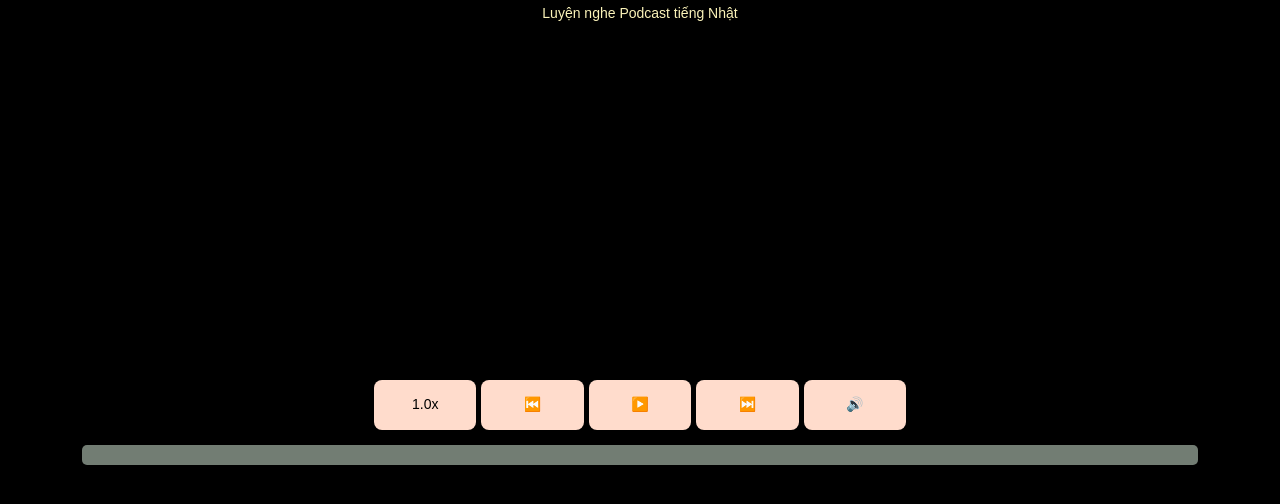
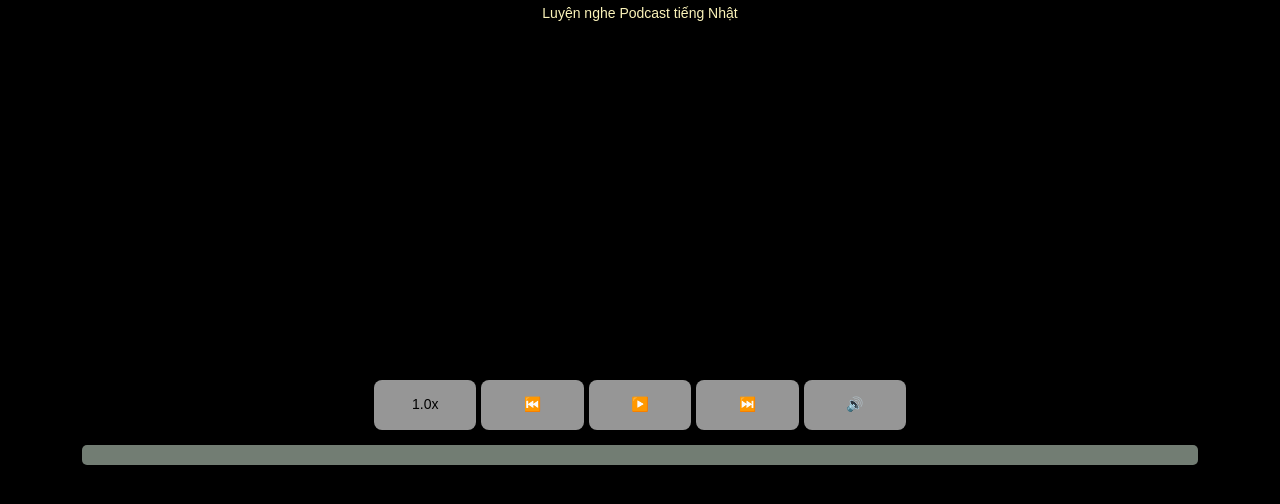
Before and after one commit to phanvankhaiofficial/podcast, a plain HTML site: page index.html in a window 1280 px wide. Drawn offline with nearby package versions, Linux system fonts and the light colour scheme.

Commit message:
Update index.html

```diff
--- a/index.html
+++ b/index.html
@@ -109,7 +109,7 @@
         }
 
         .controls button {
-            background: #FFDCCC;
+            background: #969696;
             color: black;
             font-size: 14px;
             border: none;
```
